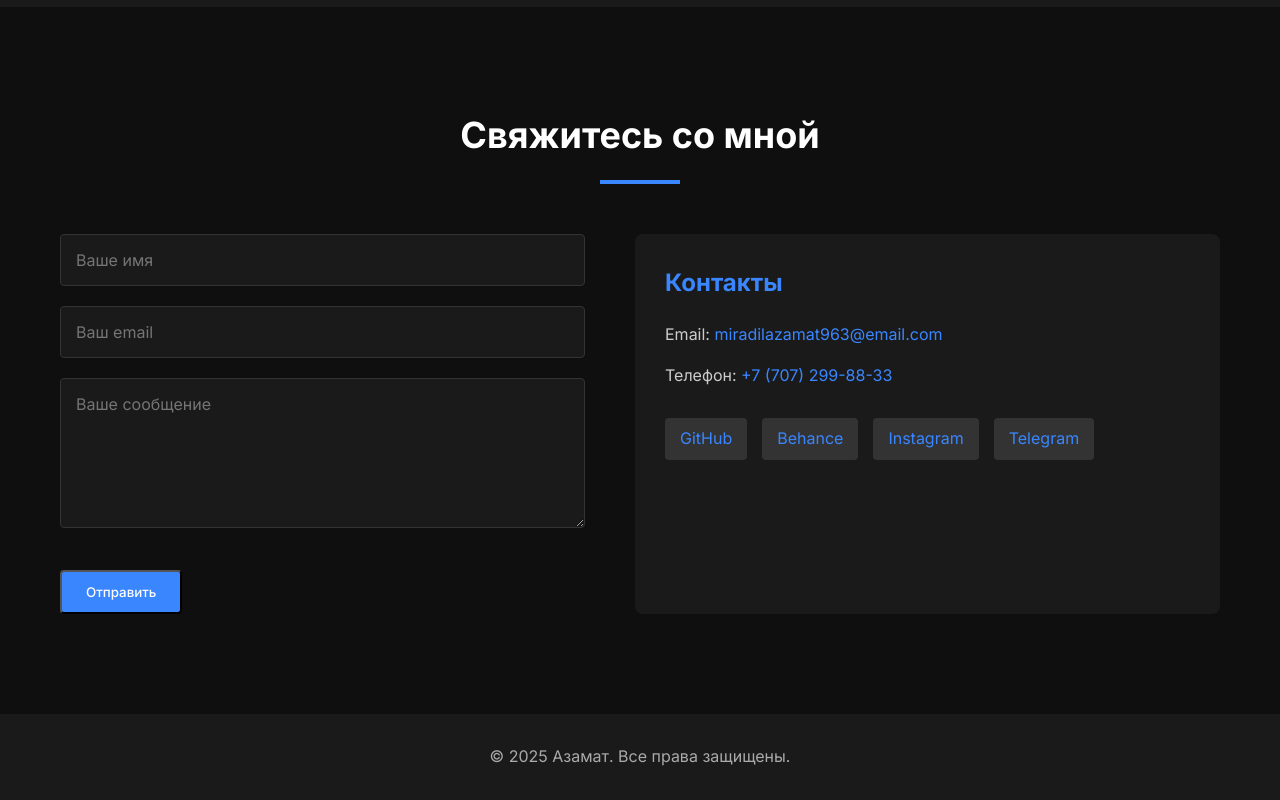
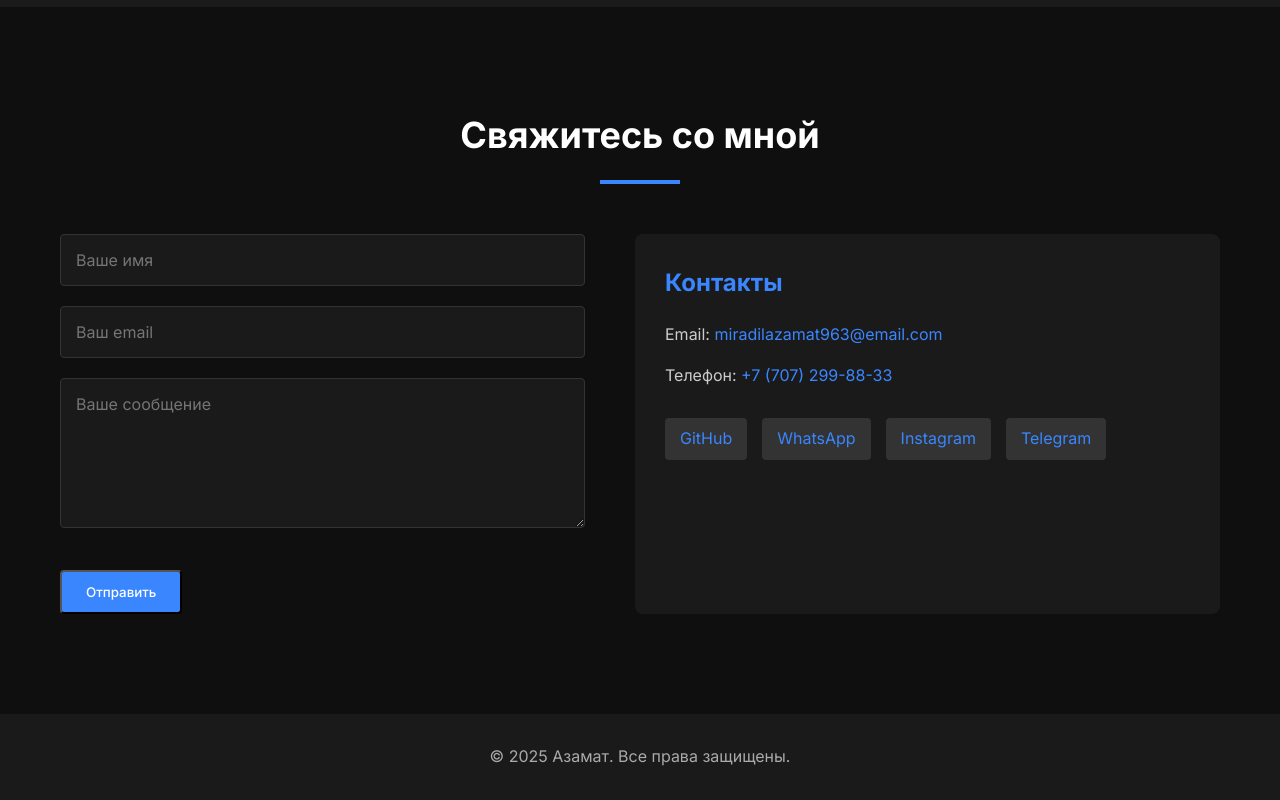
Before and after one commit to Azamat233004/Portfolio, a plain HTML site: page index.html in a window 1280 px wide. Shown: the part 2761-3561 px from the top of the page. Drawn offline with Linux system fonts and the light colour scheme.

Commit message:
Update index.html

```diff
--- a/index.html
+++ b/index.html
@@ -136,10 +136,10 @@
                     <p>Email: <a href="mailto:ваш@email.com">miradilazamat963@email.com</a></p>
                     <p>Телефон: <a href="tel:+79001234567">+7 (707) 299-88-33</a></p>
                     <div class="social-links">
-                        <a href="#" target="_blank" class="social-link">GitHub</a>
-                        <a href="#" target="_blank" class="social-link">Behance</a>
-                        <a href="#" target="_blank" class="social-link">Instagram</a>
-                        <a href="#" target="_blank" class="social-link">Telegram</a>
+                        <a href="https://github.com/Azamat233004" target="_blank" class="social-link">GitHub</a>
+                        <a href="//wa.me/77779913461" target="_blank" class="social-link">WhatsApp</a>
+                        <a href="https://www.instagram.com/venzowx?igsh=MTN4eXZ3bzY0dnczdQ==" target="_blank" class="social-link">Instagram</a>
+                        <a href="//t.me/venzovxc" target="_blank" class="social-link">Telegram</a>
                     </div>
                 </div>
             </div>
```
